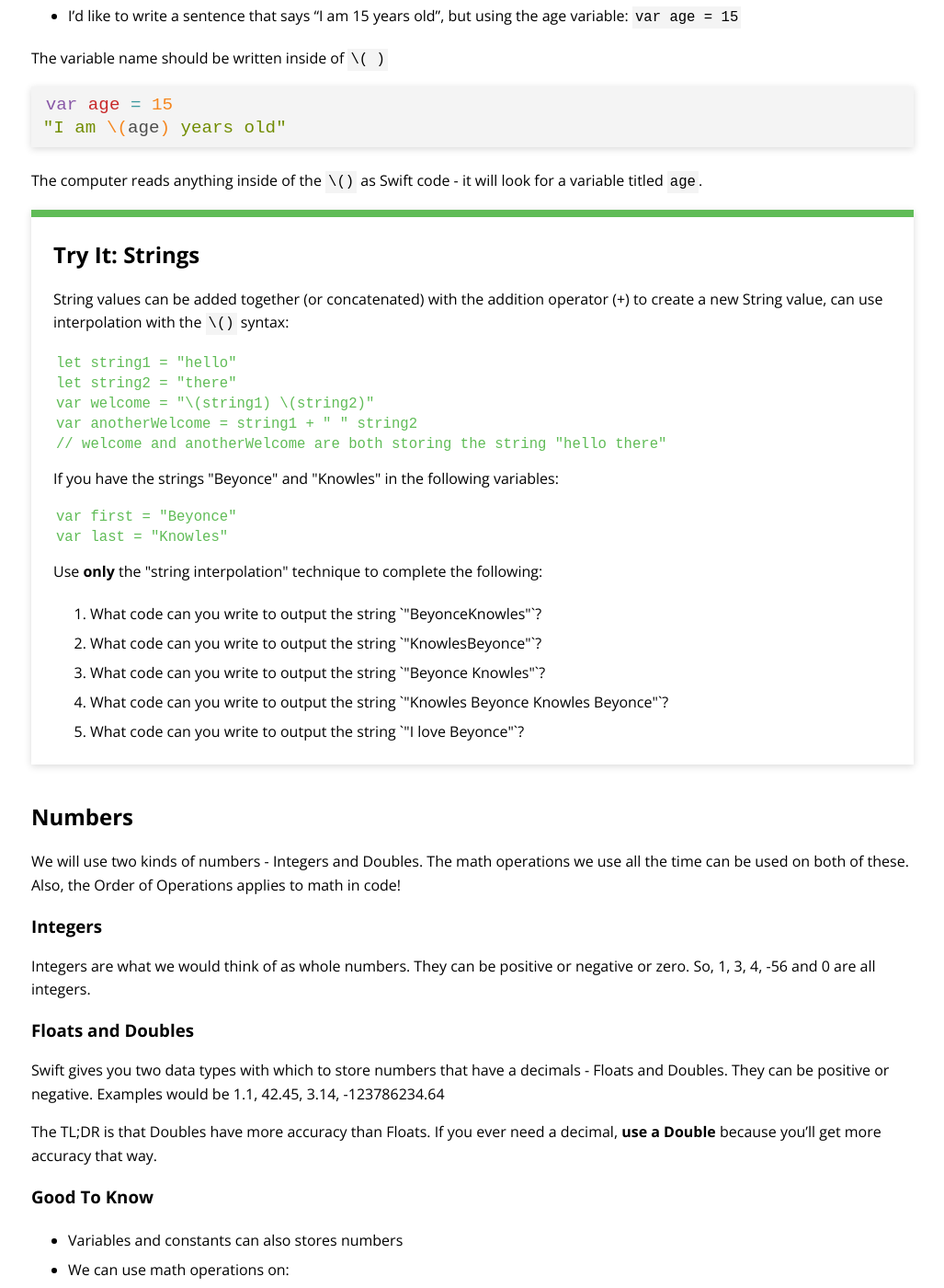
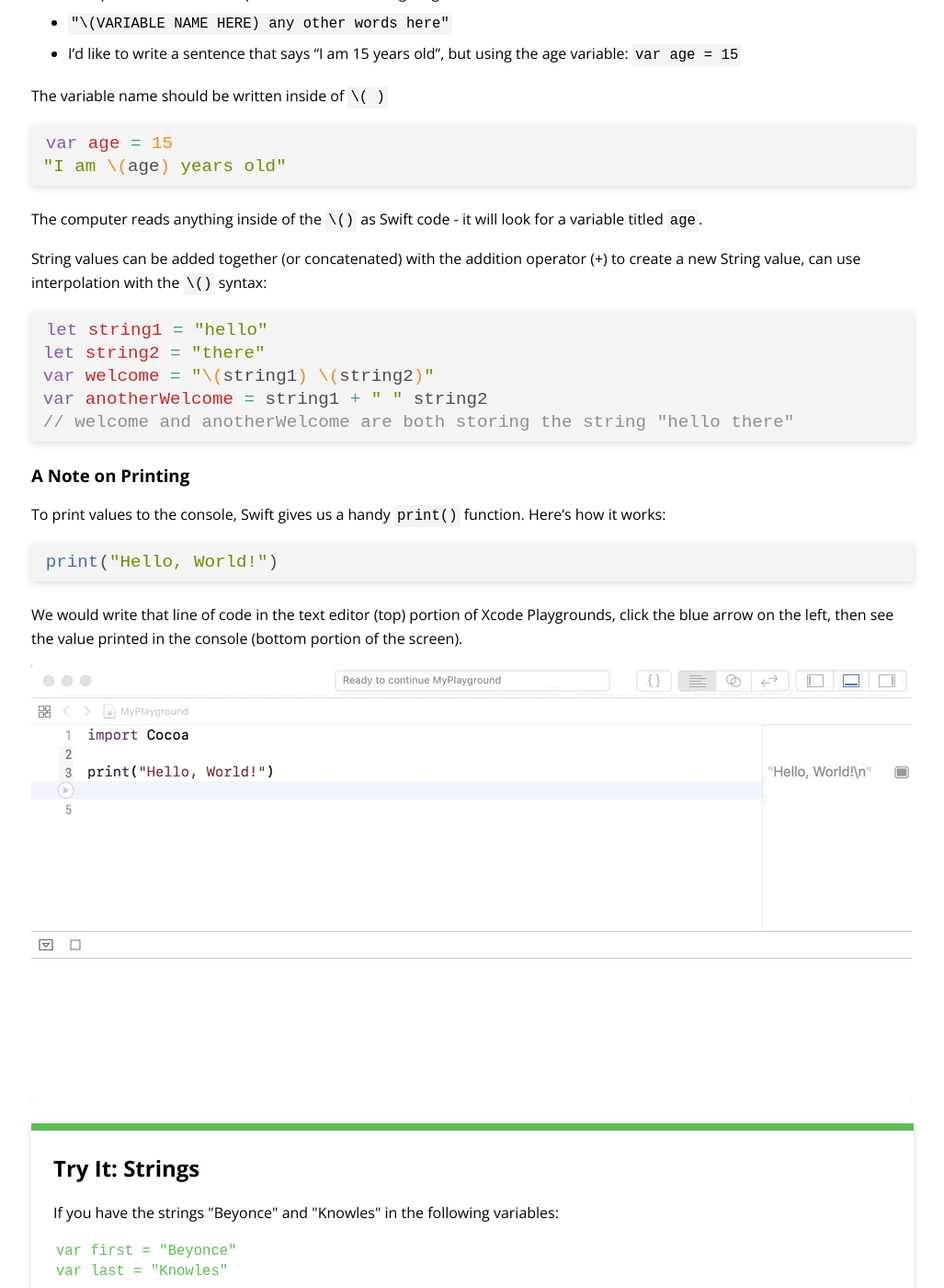
Before and after one commit to ameseee/kwk-curriculum-site, a Jekyll site: the page built from swift-ios/lessons/data-types/index.md, in a window 1280 px wide and 1400 px high, scrolled down 2050 px. Shown: the whole window at 92% size, without its empty margins (126-1153 px from the left). Built offline with Jekyll 4.4.1, drawn with Linux system fonts in a browser that asks for light colours; nearby versions of some CDN libraries; some of the changed text lies outside the part shown.

Commit message:
Add videos and update playground directions

````diff
--- a/swift-ios/lessons/data-types/index.md
+++ b/swift-ios/lessons/data-types/index.md
@@ -17,6 +17,8 @@
 * Variable
 * Constant
 * Keyword
+
+**Note:** For all practice today, scholars will be working in Xcode Playgrounds.
 
 ## Strings
 
@@ -80,14 +82,30 @@
 
 The computer reads anything inside of the `\()` as Swift code - it will look for a variable titled `age`.
 
+<p>String values can be added together (or concatenated) with the addition operator (+) to create a new String value, can use interpolation with the <code>\()</code> syntax:</p>
+
+```swift
+let string1 = "hello"
+let string2 = "there"
+var welcome = "\(string1) \(string2)"
+var anotherWelcome = string1 + " " string2
+// welcome and anotherWelcome are both storing the string "hello there"
+```
+
+### A Note on Printing
+
+To print values to the console, Swift gives us a handy `print()` function. Here's how it works:
+
+```swift
+print("Hello, World!")
+```
+
+We would write that line of code in the text editor (top) portion of Xcode Playgrounds, click the blue arrow on the left, then see the value printed in the console (bottom portion of the screen).
+
+<img src="./assets/print.gif">
+
 <div class="try-it">
   <h2>Try It: Strings</h2>
-  <p>String values can be added together (or concatenated) with the addition operator (+) to create a new String value, can use interpolation with the <code>\()</code> syntax:</p>
-  <code class="try-it-code">let string1 = "hello"</code><br>
-  <code class="try-it-code">let string2 = "there"</code><br>
-  <code class="try-it-code">var welcome = "\(string1) \(string2)"</code><br>
-  <code class="try-it-code">var anotherWelcome = string1 + " " string2</code><br>
-  <code class="try-it-code">// welcome and anotherWelcome are both storing the string "hello there"</code>
 
   <p>If you have the strings "Beyonce" and "Knowles" in the following variables:</p>
   <code class="try-it-code">var first = "Beyonce"</code><br>
````
Also changed, not shown: swift-ios/lessons/videos/constraints/index.md (added, +5 -0 lines), swift-ios/lessons/videos/index.md (+3 -1 lines), swift-ios/lessons/videos/navigate-xcode/index.md (added, +5 -0 lines), swift-ios/lessons/videos/storyboard/index.md (added, +5 -0 lines), swift-ios/lessons/data-types/assets/print.gif (added).
